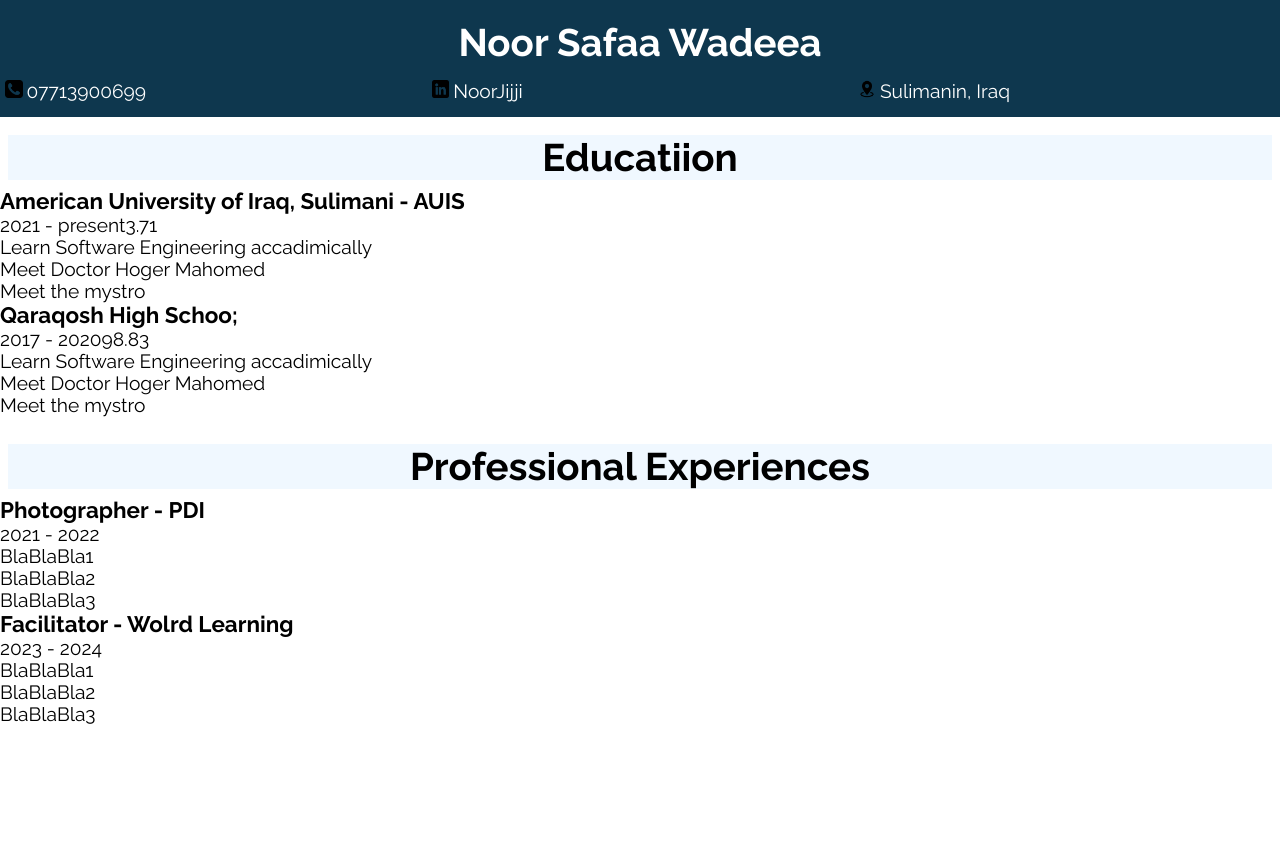
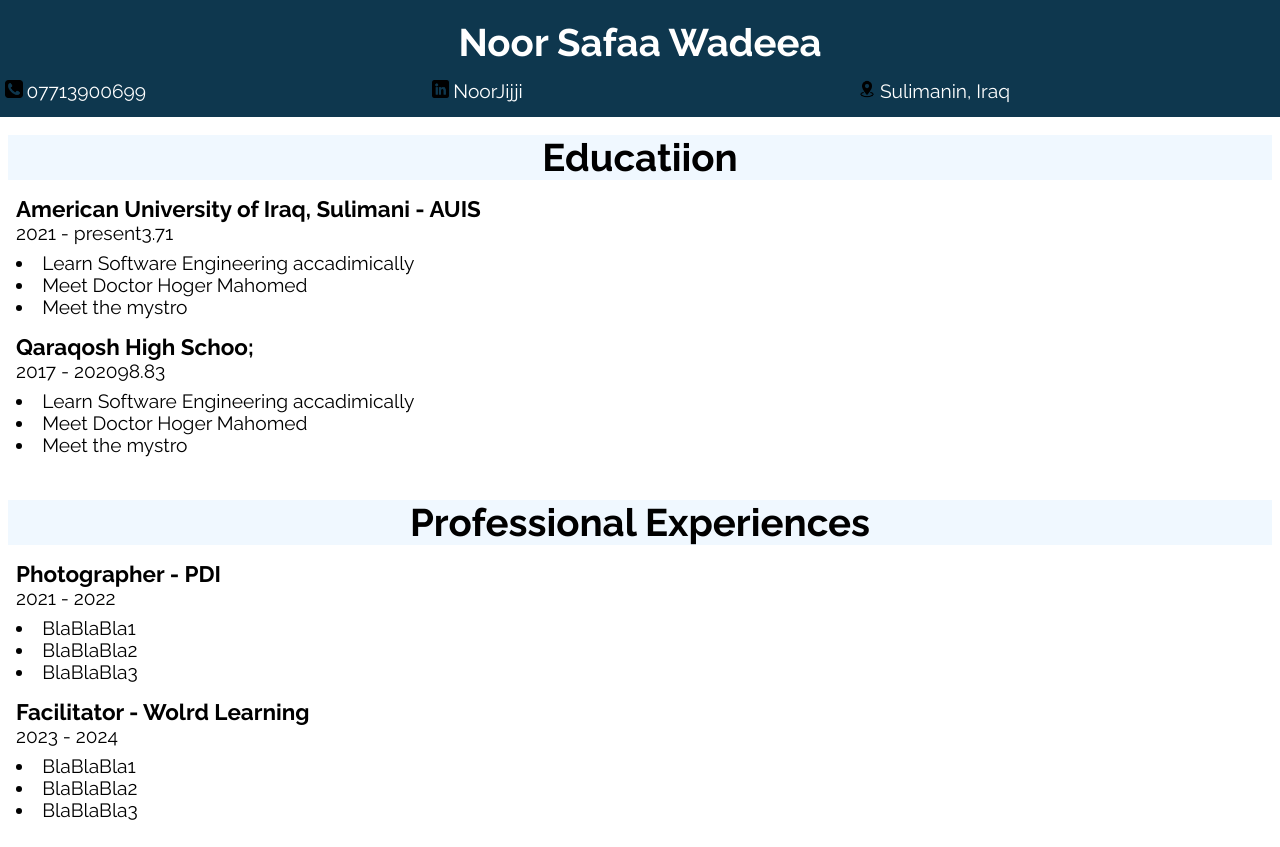
Before and after one commit to MRNSJ26/CV-Application, a React (Create React App) app: page / in a window 1280 px wide. Before the commit the page ends 800 px from the top, so only its background shows below. Built offline with nearby package versions, Linux system fonts and the light colour scheme.

Commit message:
CV Structure and Style Completed

```diff
--- a/src/App.js
+++ b/src/App.js
@@ -82,7 +82,7 @@ function Education() {
   const [academics, setAcademics] = useState(arr);
 
   return (
-    <div className="education">
+    <div className="sec education">
       <h1>Educatiion</h1>
       {academics.map((school) => (
         <School schoolObj={school} />
@@ -93,7 +93,7 @@ function Education() {
 
 function School({ schoolObj }) {
   return (
-    <div className="school">
+    <div className="miniSec school">
       <h3>{schoolObj.name}</h3>
       <p>
         <span>{schoolObj.year}</span>
@@ -112,7 +112,7 @@ function Experiences() {
   const arr = ExperienceArr;
   const [experiences, setExperiences] = useState(arr);
   return (
-    <div className="experience">
+    <div className="sec experience">
       <h1>Professional Experiences</h1>
       {experiences.map((exp) => (
         <SingleExp ExperienceObj={exp} />
@@ -123,7 +123,7 @@ function Experiences() {
 
 function SingleExp({ ExperienceObj }) {
   return (
-    <div className="singleExp">
+    <div className="miniSec singleExp">
       <h3>
         {ExperienceObj.role} - {ExperienceObj.company}
       </h3>
--- a/src/index.css
+++ b/src/index.css
@@ -31,6 +31,7 @@ code {
 .general li {
   list-style: none;
   flex: 1;
+  margin: 5px;
 }
 
 .general ul {
@@ -39,10 +40,6 @@ code {
   display: flex;
   flex-wrap: wrap;
   justify-content: flex-end;
-}
-
-.general li {
-  margin: 5px;
 }
 
 .general h1 {
@@ -56,27 +53,13 @@ code {
   padding-right: 0.25rem;
 }
 
-.education {
+.sec {
   color: #000;
   padding: 10px;
 }
 
-.education h1 {
+.sec h1 {
   margin: 0.5rem;
-  background-color: aliceblue;
-  width: 1 rem;
-  color: #000;
-  text-align: center;
-}
-
-.experience {
-  color: #000;
-  padding: 10px;
-}
-
-.experience h1 {
-  margin: 0.5rem;
-
   background-color: aliceblue;
   width: 1 rem;
   color: #000;
@@ -87,3 +70,13 @@ code {
   flex-basis: 100%;
   height: 0;
 }
+
+.miniSec {
+  margin: 1rem;
+  margin-top: 1rem;
+}
+
+.miniSec ul {
+  list-style-position: inside;
+  margin-top: 0.5rem;
+}
```
